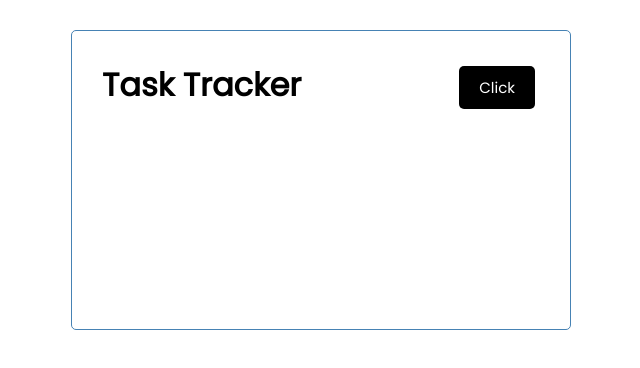
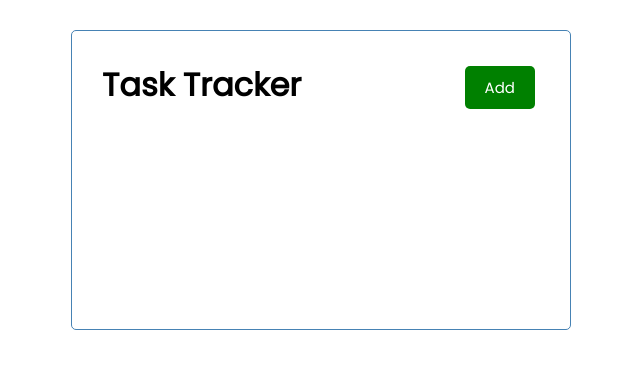
Before and after one commit to Shalini-2209/ng-task-tracker, an Angular app: page / in a window 1280 px wide. Shown: the top 368 px of the page, without its empty margins (319-959 px from the left). Built offline with nearby package versions, Linux system fonts and the light colour scheme.

Commit message:
Creating an event & event emitter output

```diff
--- a/src/app/components/button/button.component.html
+++ b/src/app/components/button/button.component.html
@@ -1 +1,7 @@
-<button class="btn">Click </button>
+<button
+  class="btn"
+  [ngStyle]="{ 'background-color': color }"
+  (click)="onClick()"
+>
+  {{ text }}
+</button>
--- a/src/app/components/button/button.component.ts
+++ b/src/app/components/button/button.component.ts
@@ -1,4 +1,4 @@
-import { Component, OnInit, Input } from '@angular/core';
+import { Component, OnInit, Input, Output, EventEmitter } from '@angular/core';
 
 @Component({
   selector: 'app-button',
@@ -8,8 +8,13 @@ import { Component, OnInit, Input } from '@angular/core';
 export class ButtonComponent implements OnInit {
   @Input() text: string;
   @Input() color: string;
+  @Output() btnClick = new EventEmitter();
 
   constructor() {}
 
   ngOnInit(): void {}
+
+  onClick() {
+    this.btnClick.emit();
+  }
 }
--- a/src/app/components/header/header.component.html
+++ b/src/app/components/header/header.component.html
@@ -1,4 +1,8 @@
 <header>
   <h1>{{ title }}</h1>
-  <app-button color="green" text="Add"></app-button>
+  <app-button
+    color="green"
+    text="Add"
+    (btnClick)="toggleAddTask()"
+  ></app-button>
 </header>
--- a/src/app/components/header/header.component.ts
+++ b/src/app/components/header/header.component.ts
@@ -11,4 +11,8 @@ export class HeaderComponent implements OnInit {
   constructor() {}
 
   ngOnInit(): void {}
+
+  toggleAddTask() {
+    console.log('Adding tasks');
+  }
 }
```
